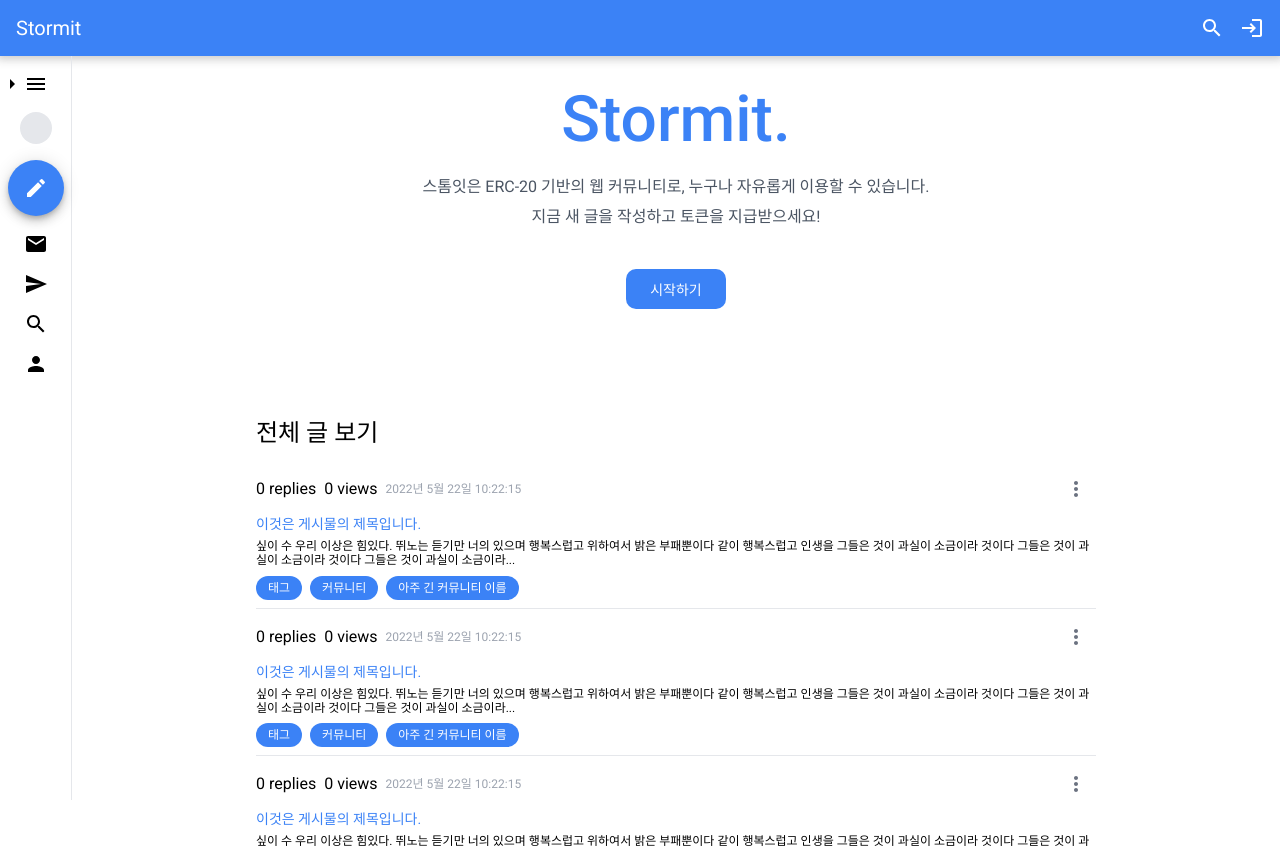
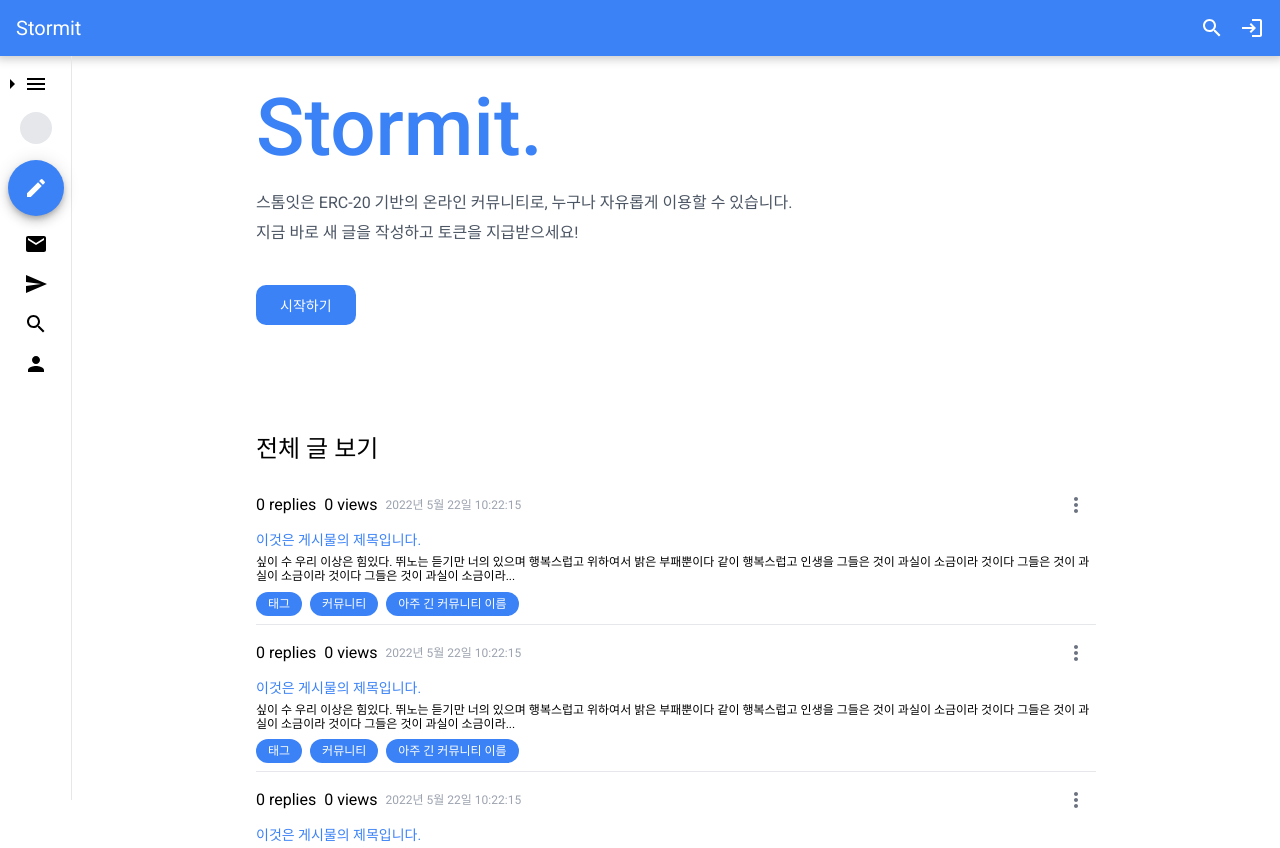
Before and after one commit to codestates/beb-04-stormit, a React (Create React App) app in the folder client/: page / in a window 1280 px wide. Shown: the top 848 px of the page. Built offline with nearby package versions, Linux system fonts and the light colour scheme.

Commit message:
fix: minor

```diff
--- a/client/src/pages/Home.tsx
+++ b/client/src/pages/Home.tsx
@@ -87,6 +87,18 @@
       max-width: 52.5rem; // 840px
     }
 
+    .contents-top {
+      align-items: flex-start;
+    }
+
+    .stormit {
+      font-size: 5rem;
+    }
+
+    .stormit-subtitle {
+      padding: 0;
+    }
+
     .fab-wrapper {
       display: none;
     }
@@ -143,11 +155,11 @@
             <div className="contents-top">
               <h1 className="stormit">Stormit.</h1>
               <h2 className="stormit-subtitle">
-                스톰잇은 ERC-20 기반의 웹 커뮤니티로, 누구나 자유롭게 이용할 수
-                있습니다.
+                스톰잇은 ERC-20 기반의 온라인 커뮤니티로, 누구나 자유롭게 이용할
+                수 있습니다.
               </h2>
               <h2 className="stormit-subtitle">
-                지금 새 글을 작성하고 토큰을 지급받으세요!
+                지금 바로 새 글을 작성하고 토큰을 지급받으세요!
               </h2>
               <Button
                 className="home-cta"
```
